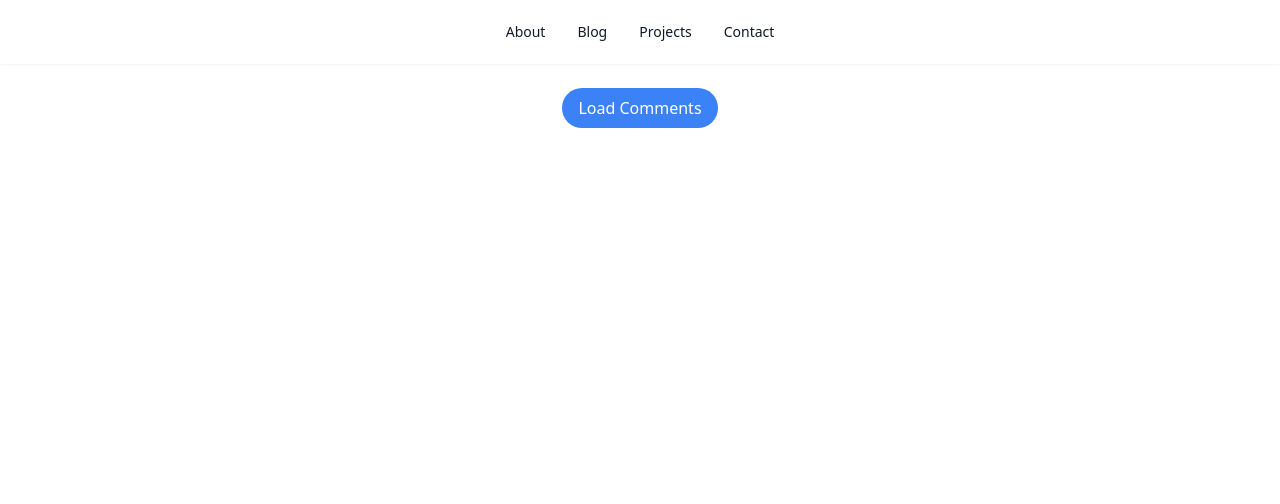
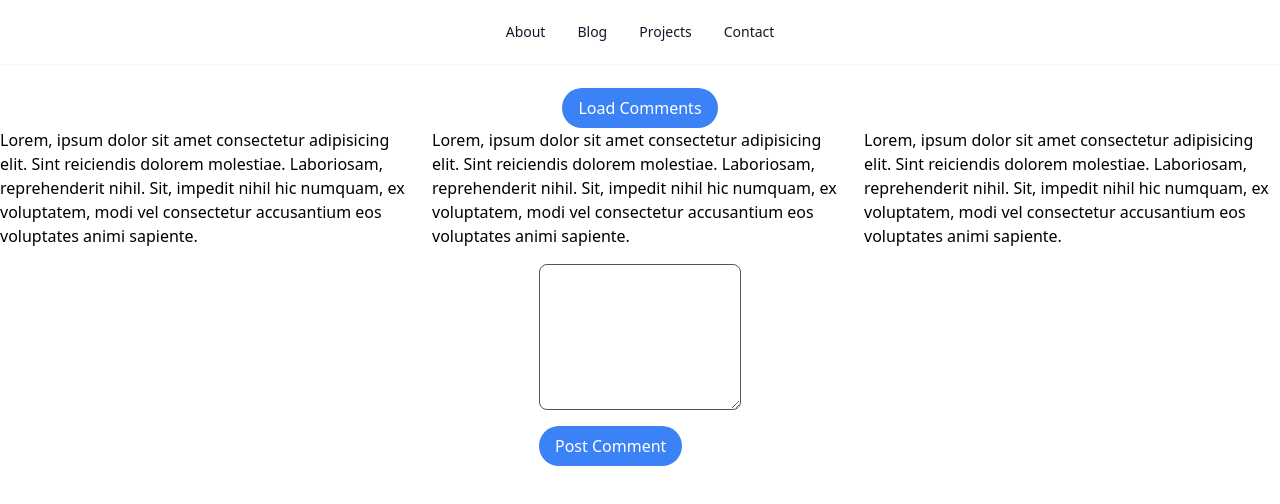
Before and after one commit to heyolaniran/next-contentful, a Next.js app: page /comments in a window 1280 px wide. Shown: the top 504 px of the page. Built offline with nearby package versions, Linux system fonts and the light colour scheme.

Commit message:
feat: POST request

```diff
--- a/src/pages/api/comments.js
+++ b/src/pages/api/comments.js
@@ -1,5 +1,25 @@
 import { comments } from "../../../data/ressources";
 
 export default function handler(req, res) {
-    res.status(200).json(comments)
+
+    if(req.method === 'GET')
+    {
+        res.status(200).json(comments)
+    }else
+    {
+        if(req.method === 'POST')
+        {
+            const comment  = req.body.comment ;
+
+            const newComment = {
+                id: Date.now() ,
+                text : comment
+            } ;
+
+            comments.push(newComment) ;
+
+            res.status(201).json(newComment)
+        }
+    }
+
 }
--- a/src/pages/comments/index.jsx
+++ b/src/pages/comments/index.jsx
@@ -1,8 +1,24 @@
-import { useState } from "react";
+import { useEffect, useState } from "react";
 
 export default function Comments () {
 
     const [comments, setComments] = useState() ;
+    const [comment, setComment] = useState('')
+
+
+    const postComment = async () => {
+        const response =  await fetch("/api/comments", {
+            method: "POST",
+            body: JSON.stringify({ comment }),
+            headers : {
+                'Content-Type': 'application/json'
+            }
+        }) ;
+
+        const data =  await response.json() ;
+
+        console.log(data)
+    }
 
     const fetchComments = async () => {
         const res = await fetch("http://localhost:3000/api/comments") ;
@@ -12,6 +28,11 @@ export default function Comments () {
         setComments(data)
 
     }
+
+    useEffect(() => {
+        fetchComments()
+    }, [comments])
+
 
 
     return (
@@ -23,13 +44,26 @@ export default function Comments () {
             <div className="grid xs:grid-cols-1 md:grid-cols-3 gap-4">
                 {comments && (
                     comments.map(comment => (
-                        <div className="">
+                        <div className="" key={comment.id}>
                             {comment.text}
                         </div>
                     ))
                 )}
             </div>
 
+
+            <div className="mt-4 justify-center flex">
+                <div className="">
+                    <textarea type="text" className="border border-spacing-1 border-gray-600 rounded-lg grid grid-cols-6" rows={6}  onChange={(e) => {
+                        setComment(e.target.value)
+                    }}>
+                    </textarea>
+
+                    <div className="mt-4">
+                        <button className="bg-blue-500 text-white px-4 py-2 rounded-full " onClick={postComment}>Post Comment </button>
+                    </div>
+                </div>
+            </div>
         </>
     )
 }
```
